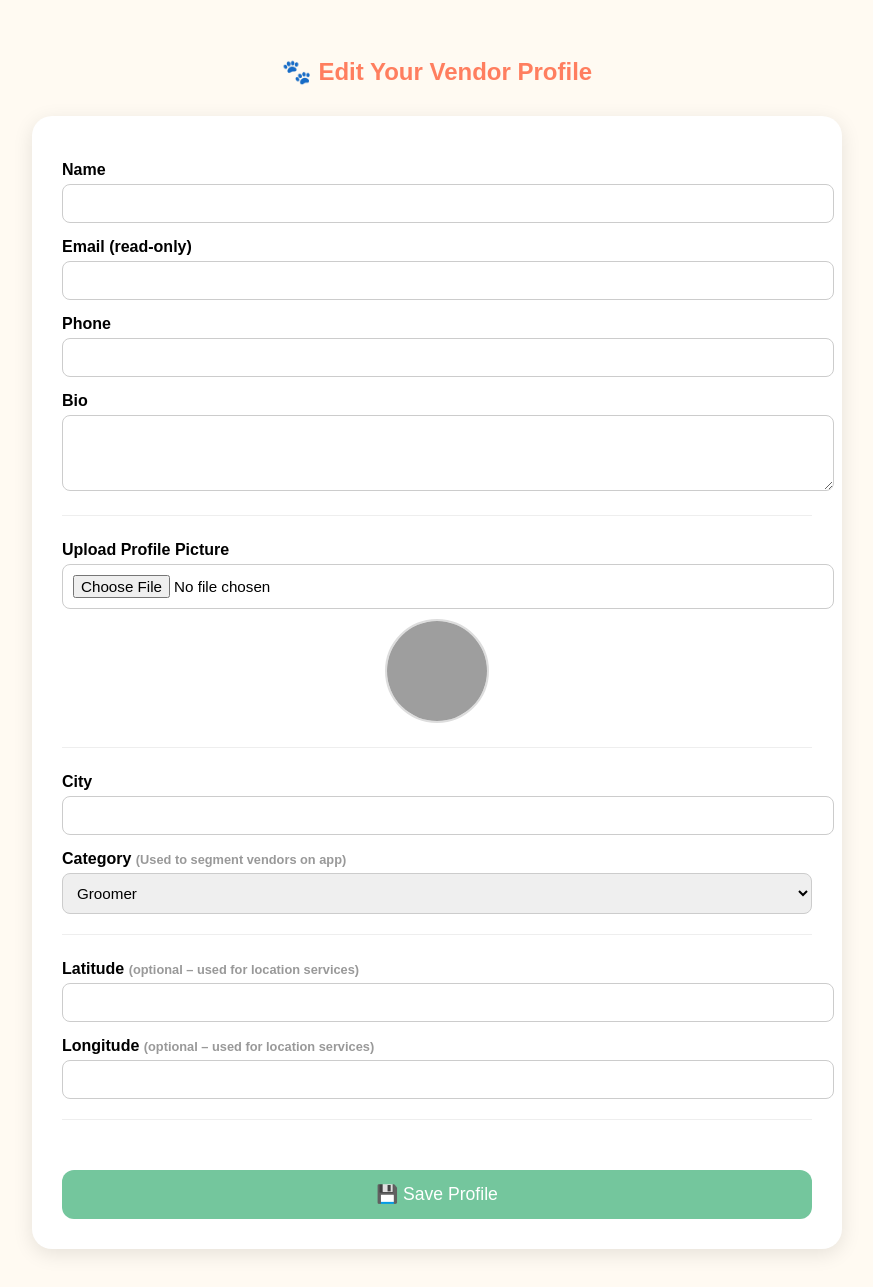
After one commit to Karthikrevi/fbprototype, a Flask app: page /erp/profile/edit in a window 1280 px wide. The commit adds this page. Shown: the whole page, without its empty margins (203-1076 px from the left). Run offline with Flask 3, Linux system fonts and the light colour scheme; the visitor is signed in with stand-in values (Sample User, id 1); data that the repository does not hold is empty; grey boxes are pictures that could not be loaded.

Commit message:
Checkpoint before assistant change: Improve vendor profiles and enable them to manage their business information
Implement vendor profile editing and display functionalities in the ERP system, and convert to static deployment.

Replit-Commit-Author: Assistant

```diff
--- a/main.py
+++ b/main.py
@@ -70,6 +70,25 @@ def init_erp_db():
 
 # Run the DB setup on startup
 init_erp_db()
+# TEMP FIX: Add latitude & longitude columns if missing
+#def patch_vendor_location_columns():
+    #conn = sqlite3.connect('erp.db')
+    #c = conn.cursor()
+    #try:
+        #c.execute("ALTER TABLE vendors ADD COLUMN latitude REAL")
+    #except sqlite3.OperationalError:
+        #pass  # Column already exists
+
+    #try:
+        #c.execute("ALTER TABLE vendors ADD COLUMN longitude REAL")
+    #except sqlite3.OperationalError:
+        #pass  # Column already exists
+
+    #conn.commit()
+    #conn.close()
+
+#patch_vendor_location_columns()
+
 
 
 app = Flask(__name__)
@@ -79,7 +98,7 @@ app.secret_key = 'furrbutler_secret_key'
 UPLOAD_FOLDER = 'static/uploads'
 ALLOWED_EXTENSIONS = {'png', 'jpg', 'jpeg', 'gif'}
 app.config['UPLOAD_FOLDER'] = UPLOAD_FOLDER
-os.makedirs(UPLOAD_FOLDER, exist_ok=True)
+os.makedirs(app.config['UPLOAD_FOLDER'], exist_ok=True)
 
 # Utility to check file type
 def allowed_file(filename):
@@ -299,8 +318,33 @@ def vendor_profile(vendor_id):
         }
         return render_template("vendor_profile.html", vendor=vendor)
     else:
-        return render_template("vendor_placeholder.html", vendor_name=vendor_id.replace("-", " ").title())
+        # Try to fetch from ERP DB using vendor ID
+        try:
+            conn = sqlite3.connect("erp.db")
+            c = conn.cursor()
+            c.execute("SELECT id, name, bio, image_url, city FROM vendors WHERE id = ?", (vendor_id,))
+            data = c.fetchone()
+            conn.close()
 
+            if data:
+                vendor = {
+                    "id": data[0],
+                    "name": data[1],
+                    "description": data[2] or "Trusted pet care provider.",
+                    "image": data[3] or "https://images.unsplash.com/photo-1558788353-f76d92427f16?w=600&h=400&fit=crop",
+                    "city": data[4] or "Unknown",
+                    "rating": 4,
+                    "level": 8,
+                    "xp": 1200,
+                    "booking_url": f"/vendor/{data[0]}/book",
+                    "market_url": "#"
+                }
+                return render_template("vendor_profile.html", vendor=vendor)
+            else:
+                return render_template("vendor_placeholder.html", vendor_name="Unknown Vendor")
+        except Exception as e:
+            print("Error loading vendor:", e)
+            return "Error loading vendor profile"
 # Booking (Fluffy Paws only)
 @app.route('/vendor/<vendor_id>/book', methods=["GET", "POST"])
 def book_vendor(vendor_id):
@@ -603,8 +647,29 @@ def erp_dashboard():
         return redirect(url_for("erp_login"))
     return render_template("erp_dashboard.html", vendor=session["vendor"])
 
-@app.route('/erp/profile', methods=["GET", "POST"])
+#ERP Profile
+@app.route('/erp/profile')
 def erp_profile():
+    if "vendor" not in session:
+        return redirect(url_for("erp_login"))
+
+    email = session["vendor"]
+    conn = sqlite3.connect('erp.db')
+    c = conn.cursor()
+    c.execute("SELECT name, email, phone, bio, image_url, city, latitude, longitude, category FROM vendors WHERE email=?", (email,))
+    vendor = c.fetchone()
+    conn.close()
+
+    # Redirect to edit page if profile is incomplete
+    if not vendor or not vendor[0] or not vendor[5] or not vendor[8]:
+        return redirect(url_for("erp_profile_edit"))
+
+    return render_template("erp_profiles.html", vendor=vendor)
+
+
+#--- ERP Profile Edit ---
+@app.route('/erp/profile/edit', methods=["GET", "POST"])
+def edit_vendor_profile():
     if "vendor" not in session:
         return redirect(url_for("erp_login"))
 
@@ -620,24 +685,43 @@ def erp_profile():
         city = request.form.get("city", "")
         latitude = request.form.get("latitude", "")
         longitude = request.form.get("longitude", "")
+        category = request.form.get("category", "")
 
-        # Convert coordinates to float if provided
         lat_val = float(latitude) if latitude else None
         lon_val = float(longitude) if longitude else None
 
+        if image_url:
+            c.execute('''
+                UPDATE vendors
+                SET name=?, phone=?, bio=?, image_url=?, city=?, category=?, latitude=?, longitude=?
+                WHERE email=?
+            ''', (name, phone, bio, image_url, city, category, lat_val, lon_val, email))
+        else:
+            c.execute('''
+                UPDATE vendors
+                SET name=?, phone=?, bio=?, city=?, category=?, latitude=?, longitude=?
+                WHERE email=?
+            ''', (name, phone, bio, city, category, lat_val, lon_val, email))
+
+        conn.commit()
+
         c.execute('''
             UPDATE vendors
-            SET name=?, phone=?, bio=?, image_url=?, city=?, latitude=?, longitude=?
+            SET name=?, phone=?, bio=?, image_url=?, city=?, latitude=?, longitude=?, category=?
             WHERE email=?
-        ''', (name, phone, bio, image_url, city, lat_val, lon_val, email))
+        ''', (name, phone, bio, image_url, city, lat_val, lon_val, category, email))
         conn.commit()
 
-    c.execute("SELECT name, email, phone, bio, image_url, city, latitude, longitude FROM vendors WHERE email=?", (email,))
+        return redirect(url_for("erp_profile"))
+
+    # GET method: fetch existing vendor data
+    c.execute("SELECT name, email, phone, bio, image_url, city, latitude, longitude, category FROM vendors WHERE email=?", (email,))
     vendor = c.fetchone()
     conn.close()
 
-    return render_template("erp_profiles.html", vendor=vendor)
+    return render_template("erp_profiles_edit.html", vendor=vendor)
 
+# ERP Products
 @app.route('/erp/products')
 def erp_products():
     if "vendor" not in session:
@@ -651,7 +735,7 @@ def erp_products():
     conn.close()
 
     return render_template("erp_products.html", products=products)
-
+# ERP Bookings
 @app.route('/erp/bookings')
 def erp_bookings():
     if "vendor" not in session:
--- /dev/null
+++ b/templates/erp_profiles_edit.html
@@ -0,0 +1,137 @@
+<!DOCTYPE html>
+<html>
+<head>
+  <title>Edit Vendor Profile - FurrButler ERP</title>
+  <style>
+    body {
+      background-color: #fffaf2;
+      font-family: 'Poppins', sans-serif;
+      padding: 30px;
+    }
+
+    h2 {
+      color: #ff7e5f;
+      text-align: center;
+      margin-bottom: 30px;
+    }
+
+    .profile-form {
+      background: white;
+      padding: 30px;
+      max-width: 750px;
+      margin: auto;
+      border-radius: 20px;
+      box-shadow: 0 5px 20px rgba(0,0,0,0.1);
+    }
+
+    .form-section {
+      margin-bottom: 25px;
+      border-bottom: 1px solid #eee;
+      padding-bottom: 20px;
+    }
+
+    label {
+      display: block;
+      margin-top: 15px;
+      font-weight: 600;
+    }
+
+    input, select, textarea {
+      width: 100%;
+      padding: 10px;
+      border-radius: 8px;
+      border: 1px solid #ccc;
+      margin-top: 5px;
+      font-size: 0.95rem;
+    }
+
+    button {
+      background-color: #74c69d;
+      color: white;
+      padding: 14px;
+      width: 100%;
+      border: none;
+      border-radius: 12px;
+      font-size: 1.1rem;
+      cursor: pointer;
+      margin-top: 25px;
+    }
+
+    button:hover {
+      background-color: #52b788;
+    }
+
+    .avatar-preview {
+      text-align: center;
+      margin-top: 10px;
+    }
+
+    .avatar-preview img {
+      width: 100px;
+      height: 100px;
+      object-fit: cover;
+      border-radius: 50%;
+      border: 2px solid #ddd;
+    }
+
+    .tooltip {
+      font-size: 0.8rem;
+      color: #999;
+    }
+
+  </style>
+</head>
+<body>
+  <h2>🐾 Edit Your Vendor Profile</h2>
+  <form method="POST" enctype="multipart/form-data" class="profile-form">
+
+    <div class="form-section">
+      <label>Name</label>
+      <input name="name" value="{{ vendor[0] }}">
+
+      <label>Email (read-only)</label>
+      <input value="{{ vendor[1] }}" readonly>
+
+      <label>Phone</label>
+      <input name="phone" value="{{ vendor[2] }}">
+
+      <label>Bio</label>
+      <textarea name="bio" rows="3">{{ vendor[3] }}</textarea>
+    </div>
+
+    <div class="form-section">
+      <label>Upload Profile Picture</label>
+      <input type="file" name="image">
+      <div class="avatar-preview">
+        {% if vendor[4] %}
+          <img src="{{ vendor[4] }}" alt="Current Image">
+        {% else %}
+          <img src="/static/default-avatar.png" alt="Default">
+        {% endif %}
+      </div>
+    </div>
+
+    <div class="form-section">
+      <label>City</label>
+      <input name="city" value="{{ vendor[5] }}">
+
+      <label>Category <span class="tooltip">(Used to segment vendors on app)</span></label>
+      <select name="category">
+        <option value="Groomer" {% if vendor[8] == 'Groomer' %}selected{% endif %}>Groomer</option>
+        <option value="Boarding" {% if vendor[8] == 'Boarding' %}selected{% endif %}>Boarding</option>
+        <option value="Pharmacy" {% if vendor[8] == 'Pharmacy' %}selected{% endif %}>Pharmacy</option>
+      </select>
+    </div>
+
+    <div class="form-section">
+      <label>Latitude <span class="tooltip">(optional – used for location services)</span></label>
+      <input name="latitude" value="{{ vendor[6] }}">
+
+      <label>Longitude <span class="tooltip">(optional – used for location services)</span></label>
+      <input name="longitude" value="{{ vendor[7] }}">
+    </div>
+
+    <button type="submit">💾 Save Profile</button>
+  </form>
+</body>
+</html>
```
Also changed, not shown: templates/erp_dashboard.html (+6 -2 lines), templates/erp_profiles.html (+58 -23 lines), templates/vendor_profile.html (+76 -67 lines), templates/vendor_templates.html (added, +119 -0 lines), erp.db, 1 other file.
